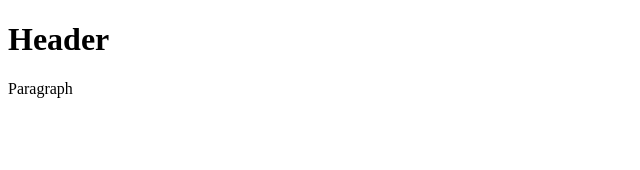
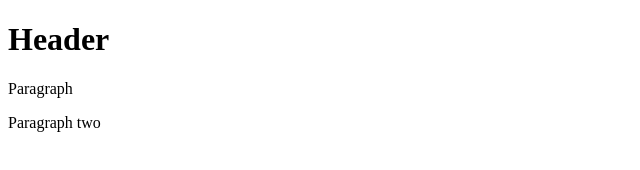
Before and after one commit to ayoungeo/git-test, a plain HTML site: page index.html in a window 1280 px wide. Shown: the whole page, without its empty margins (0-640 px from the left). Drawn offline with Linux system fonts and the light colour scheme.

Commit message:
Third commit

```diff
--- a/index.html
+++ b/index.html
@@ -3,5 +3,6 @@
   <body>
     <h1>Header</h1>
     <p>Paragraph</p>
+    <p>Paragraph two</p>
   </body>
 </html>
```
